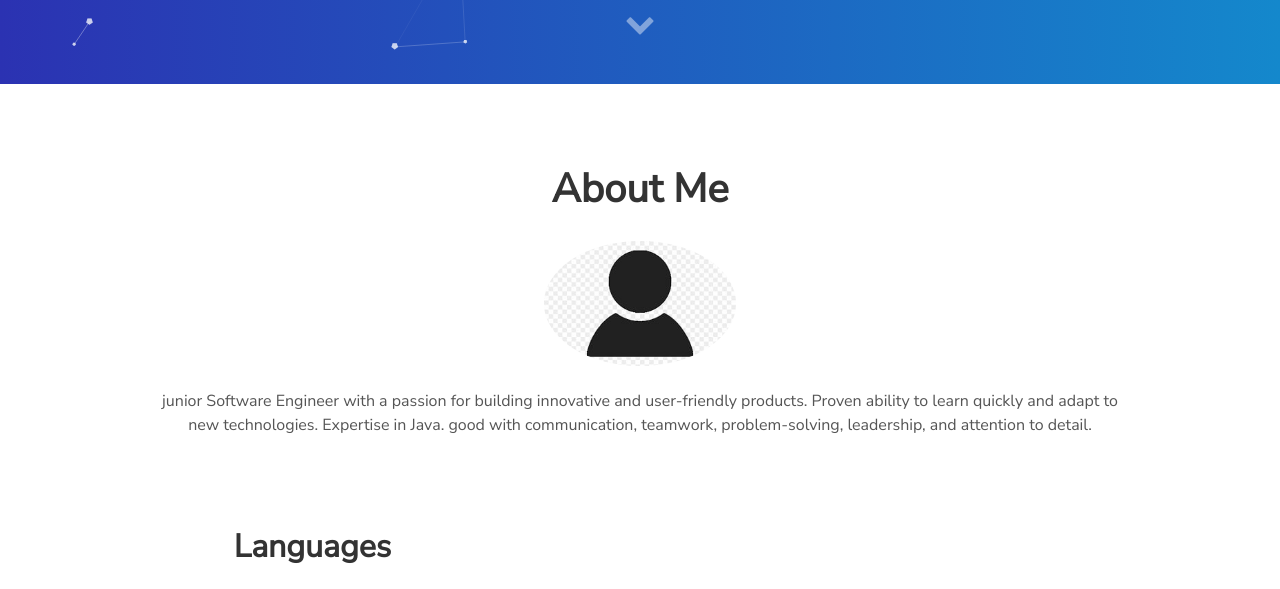
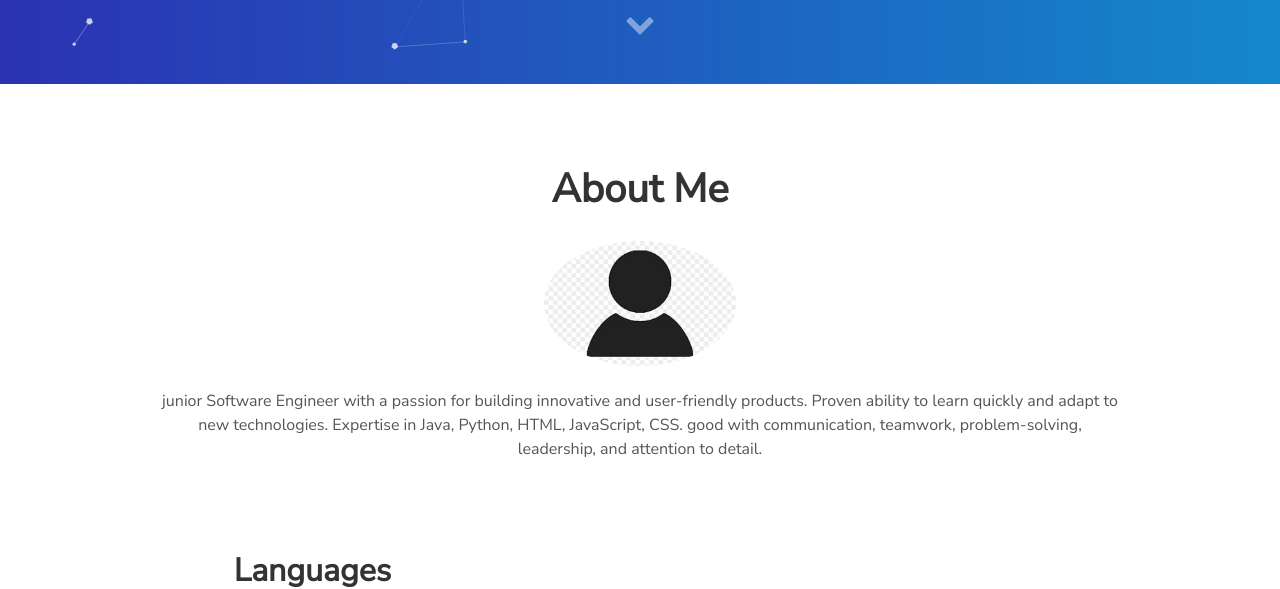
Before and after one commit to HamadAlsoqaih/HamadAlsoqaih.github.io, a plain HTML site: page index.html in a window 1280 px wide. Shown: the part 716-1305 px from the top of the page. Drawn offline with nearby package versions, Linux system fonts and the light colour scheme.

Commit message:
Update index.html

```diff
--- a/index.html
+++ b/index.html
@@ -82,7 +82,7 @@
           />
         </picture>
         <p>
-          junior Software Engineer with a passion for building innovative and user-friendly products. Proven ability to learn quickly and adapt to new technologies. Expertise in Java. good with communication, teamwork, problem-solving, leadership, and attention to detail.
+          junior Software Engineer with a passion for building innovative and user-friendly products. Proven ability to learn quickly and adapt to new technologies. Expertise in Java, Python, HTML, JavaScript, CSS. good with communication, teamwork, problem-solving, leadership, and attention to detail.
                     </p>
       </div>
 
```
